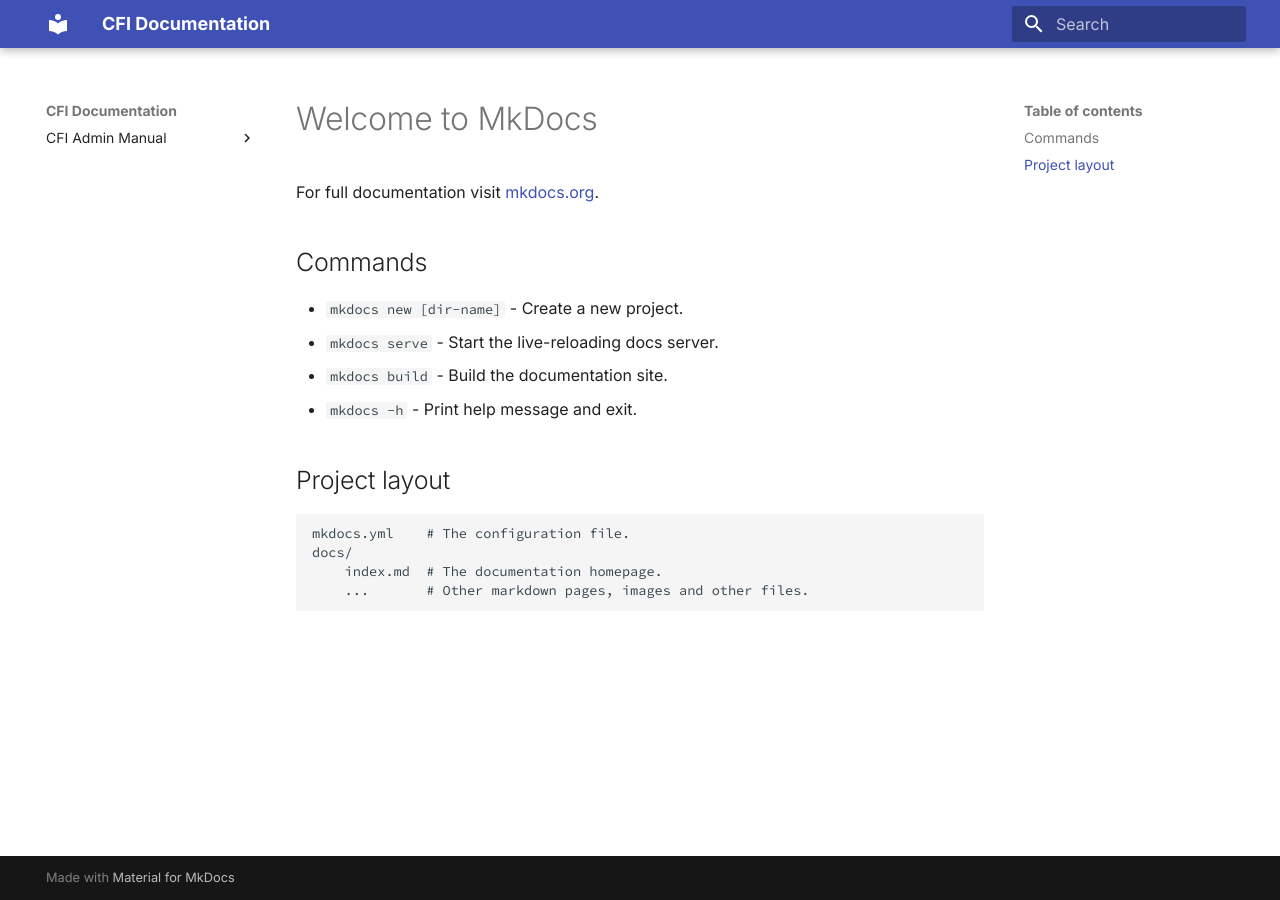
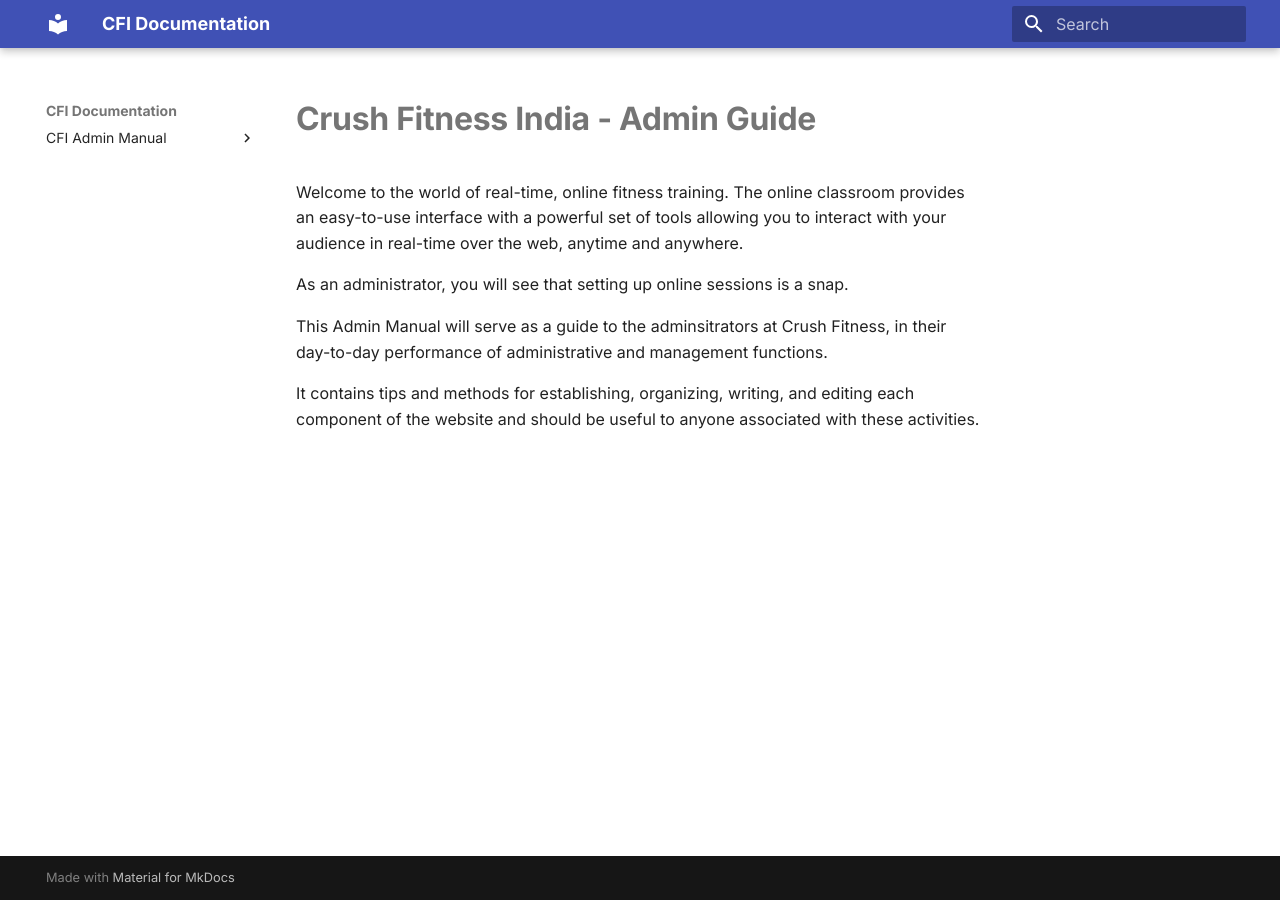
Before and after one commit to Krenovate-Solutions-Pvt-Ltd/CFI, an MkDocs documentation site: the page built from docs/index.md, in a window 1280 px wide. Built offline with MkDocs 1.6.1 and Material for MkDocs 9.7.7, drawn with Linux system fonts in a browser that asks for light colours.

Commit message:
9th july changes
Files updated:
index file
introduction.md
zoom single class.md

```diff
--- a/docs/index.md
+++ b/docs/index.md
@@ -1,17 +1,9 @@
-# Welcome to MkDocs
+# **Crush Fitness India - Admin Guide**
 
-For full documentation visit [mkdocs.org](https://www.mkdocs.org).
+Welcome to the world of real-time, online fitness training. The online classroom provides an easy-to-use interface with a powerful set of tools allowing you to interact with your audience in real-time over the web, anytime and anywhere.
 
-## Commands
+As an administrator, you will see that setting up online sessions is a snap.
 
-* `mkdocs new [dir-name]` - Create a new project.
-* `mkdocs serve` - Start the live-reloading docs server.
-* `mkdocs build` - Build the documentation site.
-* `mkdocs -h` - Print help message and exit.
+This Admin Manual will serve as a guide to the adminsitrators at Crush Fitness, in their day-to-day performance of administrative and management functions.
 
-## Project layout
-
-    mkdocs.yml    # The configuration file.
-    docs/
-        index.md  # The documentation homepage.
-        ...       # Other markdown pages, images and other files.
+It contains tips and methods for establishing, organizing, writing, and editing each component of the website and should be useful to anyone associated with these activities.
```
Also changed, not shown: docs/CFI-Admin-Manual/Introduction.md (+24 -2 lines), docs/CFI-Admin-Manual/Zoom-Single-Class.md (+98 -0 lines), docs/images/Zoom/category.jpg (added), docs/images/Zoom/enablepurchase.jpg (added), docs/images/Zoom/productcategory.jpg (added), docs/images/Zoom/productdata.jpg (added), docs/images/Zoom/productfield.jpg (added), docs/images/Zoom/productid.jpg (added), docs/images/Zoom/productscreen.jpg (added), docs/images/Zoom/publish.jpg (added), docs/images/Zoom/regularprice.jpg (added), docs/images/Zoom/tickoptions.jpg (added), docs/images/Zoom/typeofclass.jpg (added), docs/images/Zoom/zoomadd.jpg (added), 5 more files.
